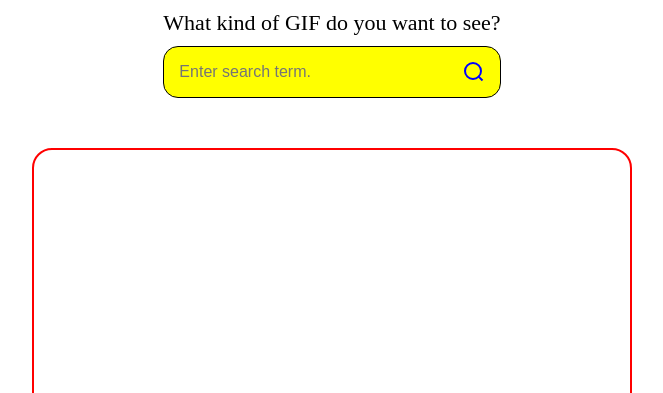
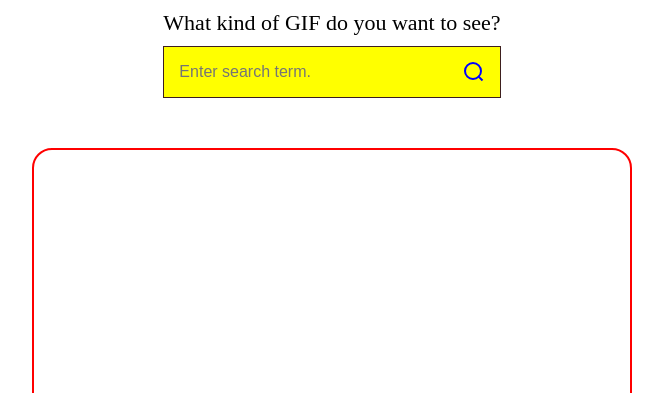
Before and after one commit to rebsrebs/APIpractice, a plain HTML site: page index.html in a window 1280 px wide. Shown: the top 393 px of the page, without its empty margins (308-971 px from the left). Drawn offline with Linux system fonts and the light colour scheme; no server answers.

Commit message:
Get rid of border radius on search bar wrapper

```diff
--- a/style.css
+++ b/style.css
@@ -45,8 +45,8 @@ body {
   padding-right: 10px;
   padding-top: 1px;
   padding-bottom: 1px;
-  border-radius: 15px;
-  border: 1px solid black;
+  /* border-radius: 15px; */
+  border: 1px solid rgb(61, 31, 31);
   max-width: 500px;
 }
 
```
